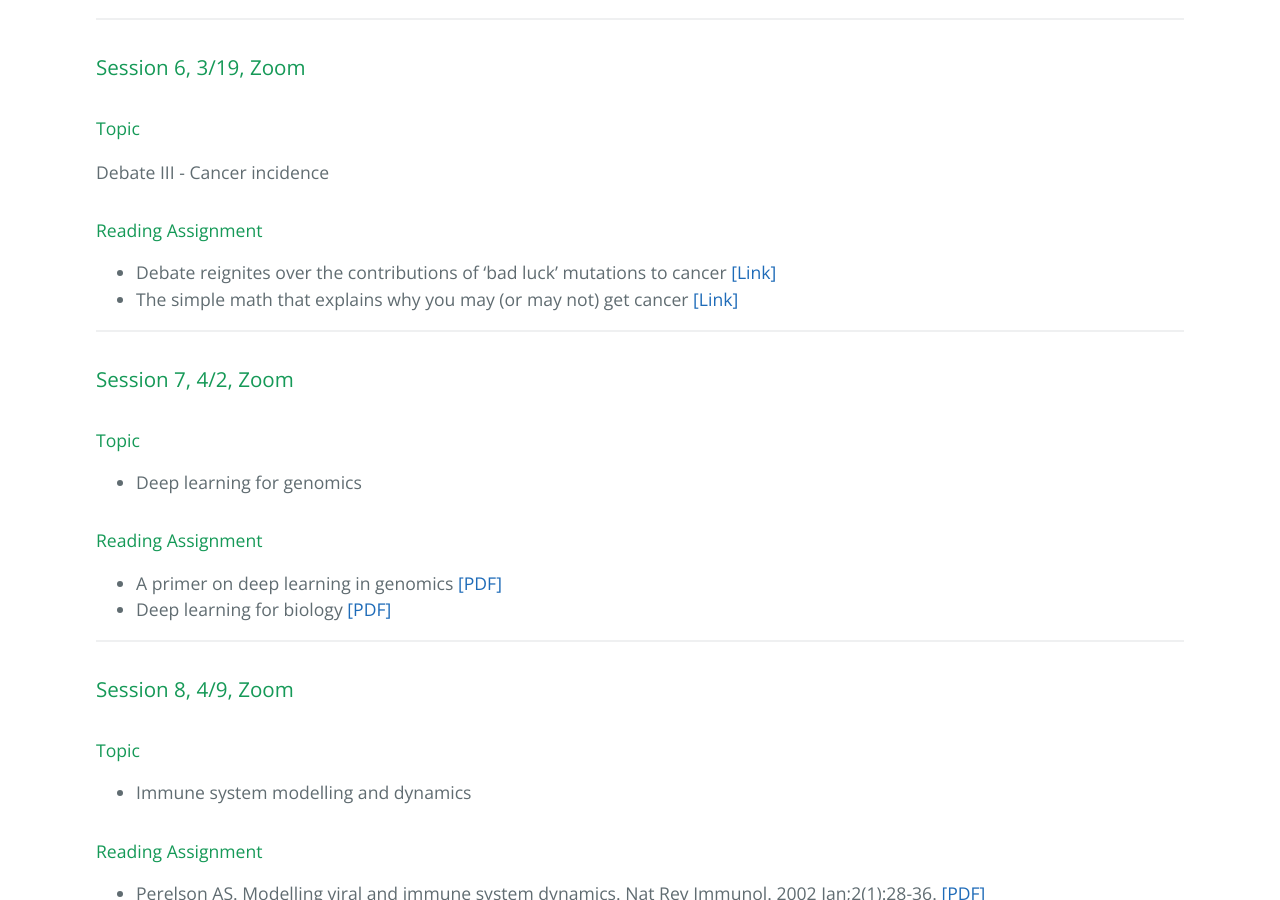
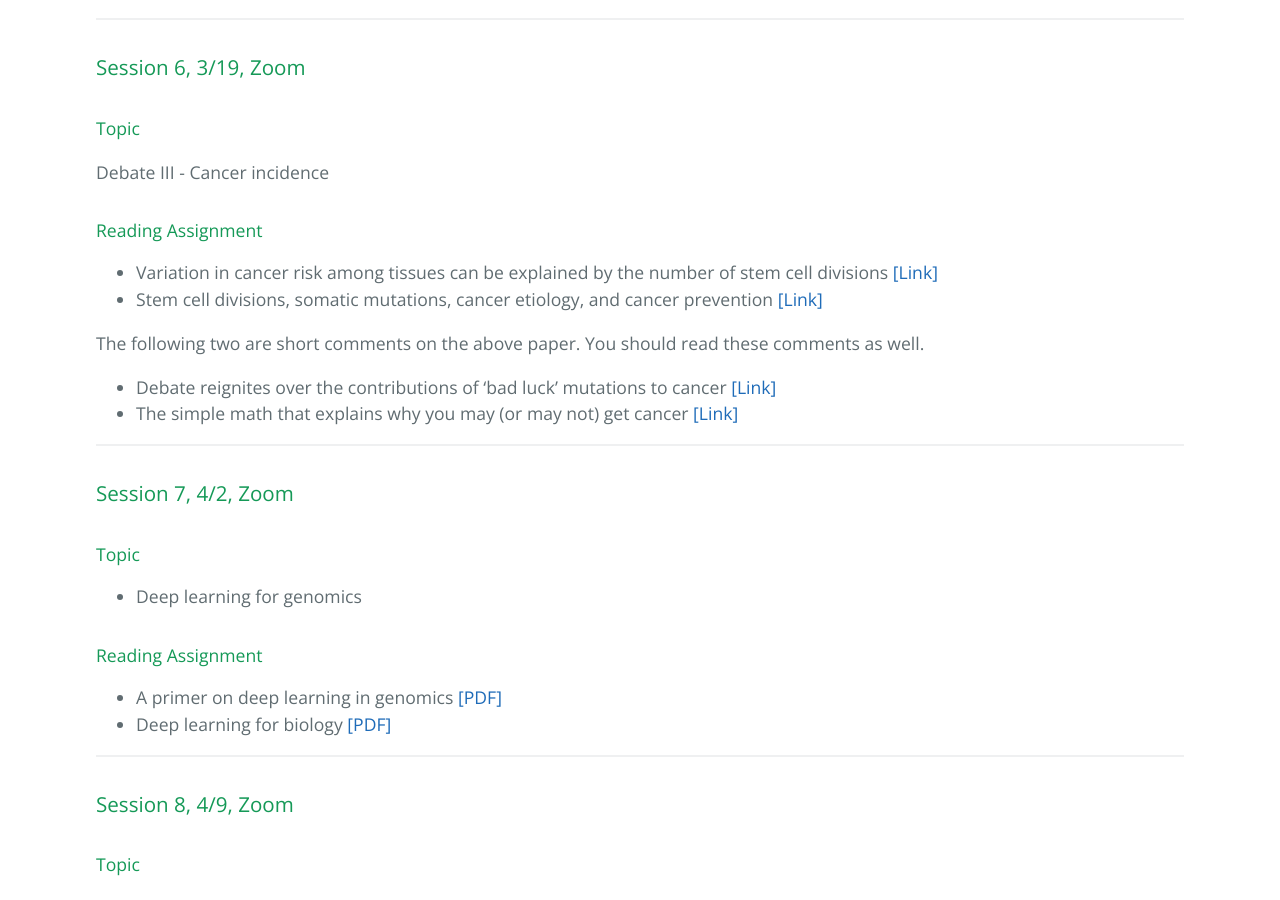
Before and after one commit to susannaliu0705/cbb752-zimmerone-projects, a Jekyll site: the page built from discussion.md, in a window 1280 px wide and 900 px high, scrolled down 3334 px. Built offline with Jekyll 4.4.1, drawn with Linux system fonts in a browser that asks for light colours.

Commit message:
Update discussion.md

```diff
--- a/discussion.md
+++ b/discussion.md
@@ -105,6 +105,12 @@ Reading assignments for discussion sessions are listed below:
 Debate III - Cancer incidence
 
 #### Reading Assignment
+
+* Variation in cancer risk among tissues can be explained by the number of stem cell divisions [[Link]](http://files.gersteinlab.org/public-docs/2021/03.14/disc6_78.full.pdf)
+* Stem cell divisions, somatic mutations, cancer etiology, and cancer prevention [[Link]](http://files.gersteinlab.org/public-docs/2021/03.14/disc6_1330.full.pdf)
+
+The following two are short comments on the above paper. You should read these comments as well.
+
 * Debate reignites over the contributions of ‘bad luck’ mutations to cancer [[Link]](http://www.sciencemag.org/news/2017/03/debate-reignites-over-contributions-bad-luck-mutations-cancer)
 * The simple math that explains why you may (or may not) get cancer [[Link]](http://www.sciencemag.org/news/2015/01/simple-math-explains-why-you-may-or-may-not-get-cancer)
 
```
